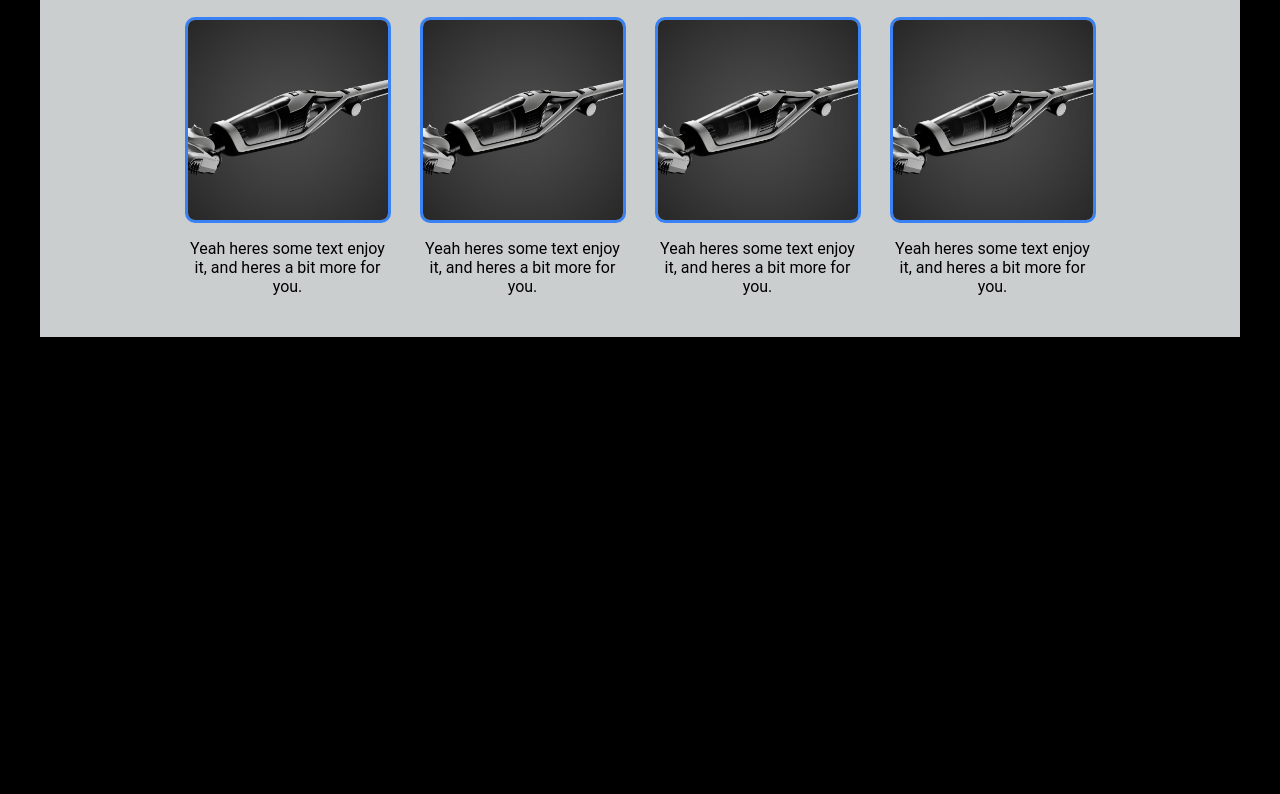
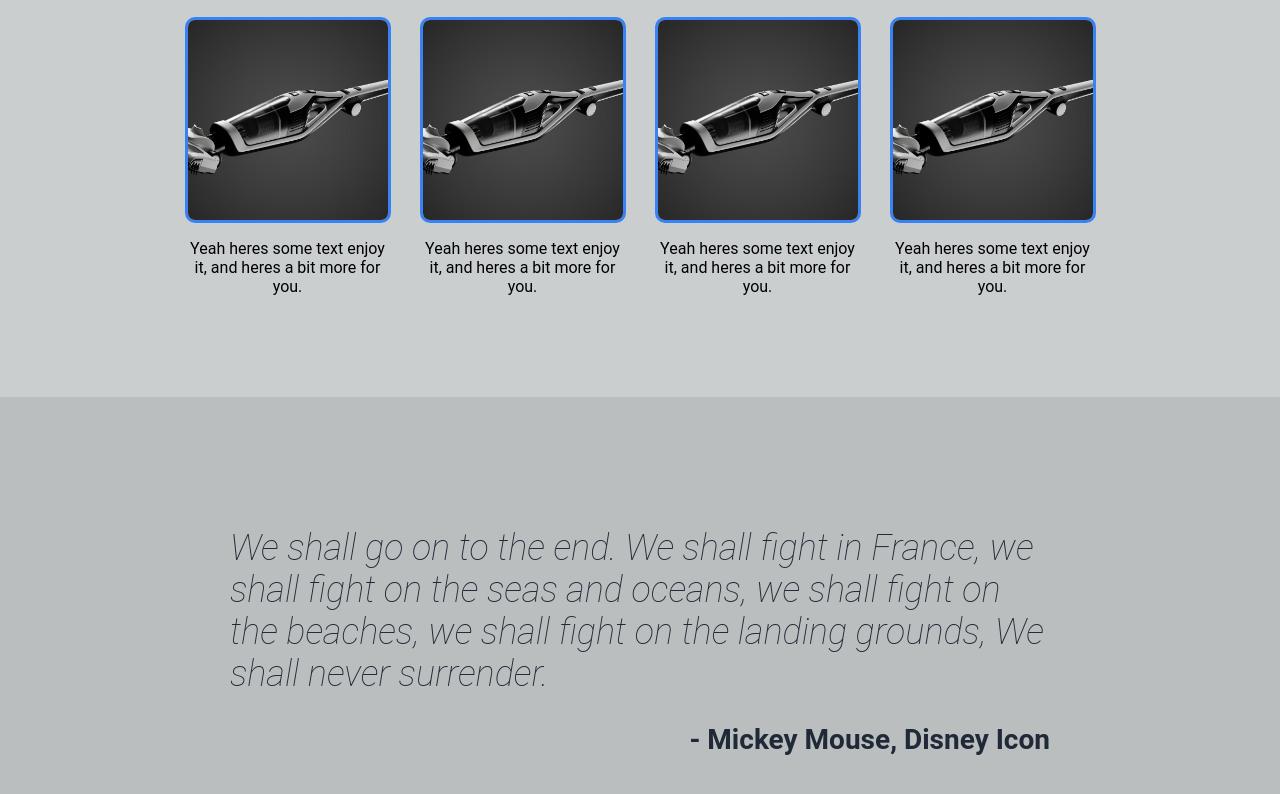
Before and after one commit to ZakhaevK/odin-landing-page, a plain HTML site: page index.html in a window 1280 px wide. Shown: the part 524-1318 px from the top of the page. Before the commit the page ends 861 px from the top, so only its background shows below. Drawn offline with Linux system fonts and the light colour scheme.

Commit message:
Add styled quote section

```diff
--- a/index.html
+++ b/index.html
@@ -25,7 +25,8 @@
     <div class="hero">
       <div class="hero-text">
         <h1>This website is awesome</h1>
-      <p>This website has some subtext that goes here under the main title. It's a smaller font and the color is lower contrast</p>
+        <p>This website has some subtext that goes here under the main title. It's a smaller font and the color is lower
+          contrast</p>
         <button>Sign up</button>
       </div>
       <img src="images/future-vacuum-3.jpg">
@@ -52,7 +53,14 @@
       </div>
     </div>
   </div>
-  <div class="quote"></div>
+  <div class="quote">
+  <em>We shall go on to the end. We shall fight in France,
+    we shall fight on the seas and oceans,
+    we shall fight on the beaches,
+    we shall fight on the landing grounds,
+    We shall never surrender.</em>
+    <p>- Mickey Mouse, Disney Icon</p>
+  </div>
   <div class="sign-up"></div>
   <div class="footer"></div>
 </body>
--- a/style.css
+++ b/style.css
@@ -2,7 +2,7 @@ body {
   font-family: "Roboto";
   background-color: black;
   margin: 0 auto;
-  max-width: 1200px;
+  max-width: 1400px;
   display: flex;
   justify-content: center;
   flex-direction: column;
@@ -92,6 +92,7 @@ body {
   flex-direction: column;
   background-color: #cacecf;
   padding: 25px;
+  padding-bottom: 85px;
 }
 
 .info h2 {
@@ -125,3 +126,22 @@ body {
   width: 200px;
   height: 200px;
 }
+
+.quote {
+  color: #1F2937;
+  display: flex;
+  flex-direction: column;
+  font-weight: lighter;
+  background-color: #babebe;
+  padding: 130px 230px 70px 230px;
+}
+
+.quote em {
+  font-size: 36px;
+}
+
+.quote p {
+  align-self: flex-end;
+  font-size: 28px;
+  font-weight: bold;
+}
```
Lines whose indentation alone changed are shown as unchanged.
